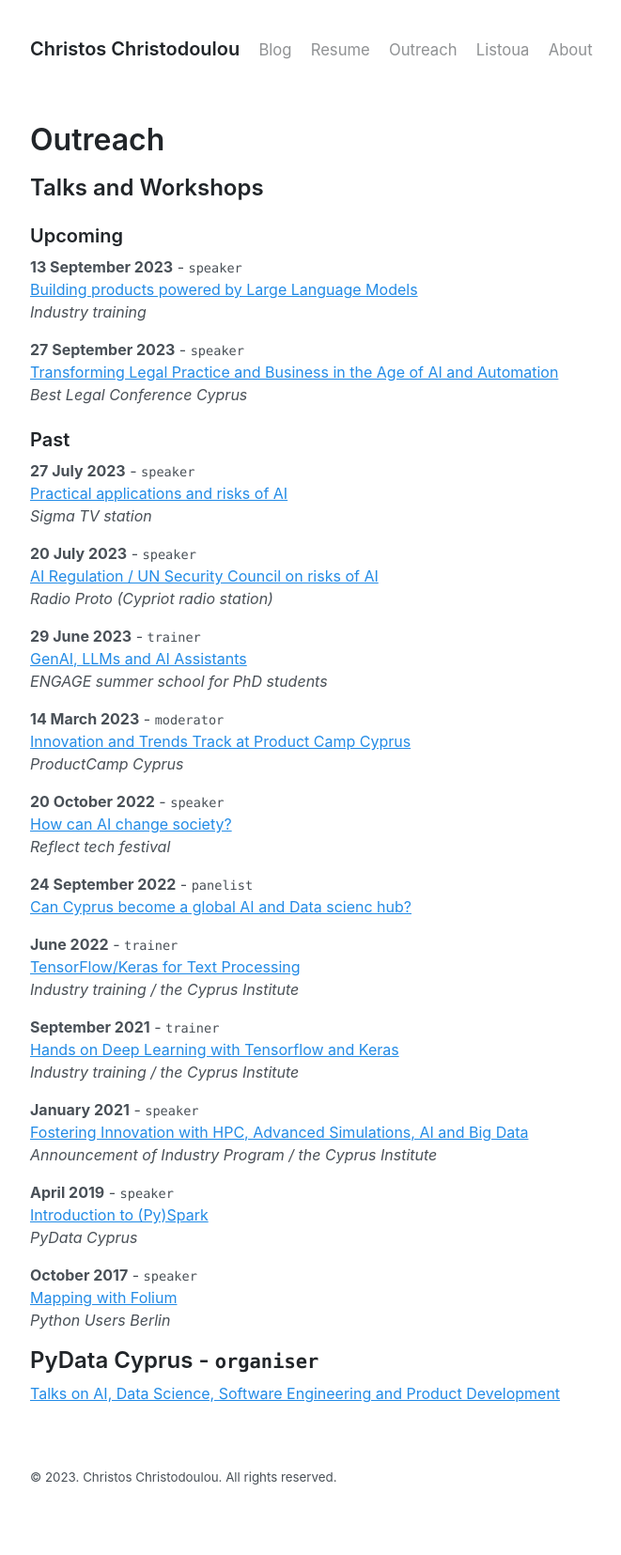
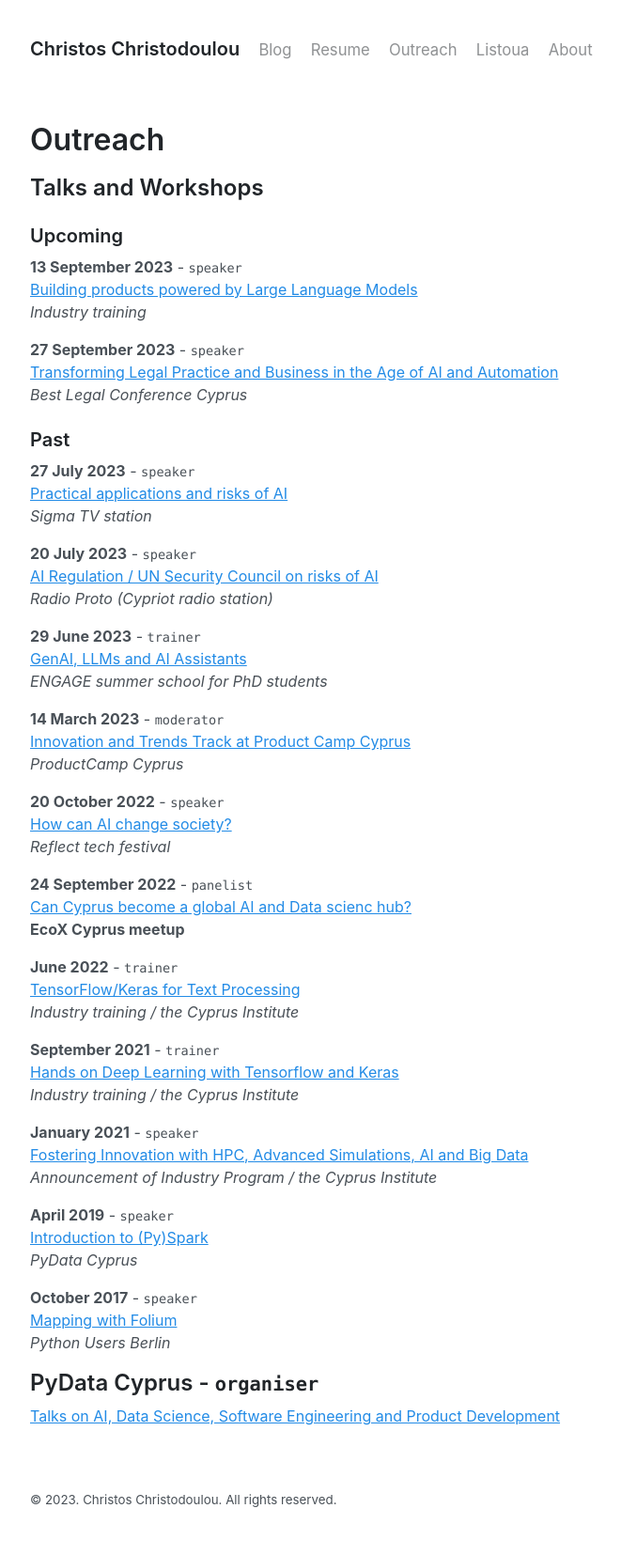
Before and after one commit to chr7stos/chr7stos.github.io, a Jekyll site: the page built from _pages/outreach.md, in a window 1280 px wide. Shown: the whole page at 94% size, without its empty margins (272-933 px from the left). Built offline with Jekyll 4.4.1, drawn with Linux system fonts in a browser that asks for light colours; before the commit the page ends 1631 px from its top, so only the background shows below that.

Commit message:
Update outreach.md

```diff
--- a/_pages/outreach.md
+++ b/_pages/outreach.md
@@ -41,6 +41,7 @@ _Reflect tech festival_
 
 __24 September 2022__ - `panelist`
 [Can Cyprus become a global AI and Data scienc hub?](https://www.youtube.com/live/OCa9Rmr8zAo?feature=share)
+__EcoX Cyprus meetup__
 
 
 __June 2022__ - `trainer`
```
